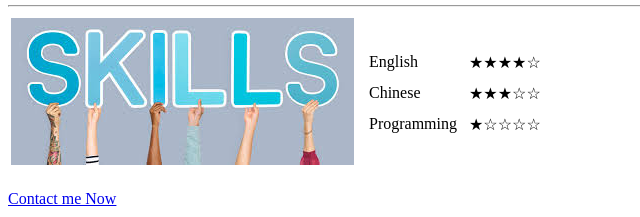
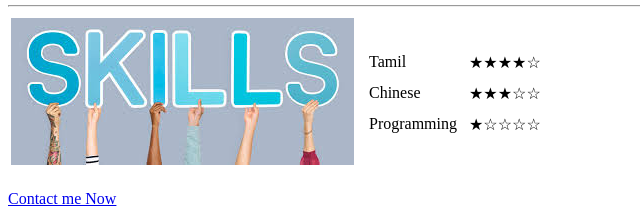
Before and after one commit to chunweii/htmltutorial, a plain HTML site: page index.html in a window 1280 px wide. Shown: the part 380-597 px from the top of the page, 0-640 px from the left. Drawn offline with Linux system fonts and the light colour scheme.

Commit message:
Change English to Tamil

```diff
--- a/index.html
+++ b/index.html
@@ -31,7 +31,7 @@
         <td>
           <table cellspacing="10">
             <tr>
-              <td>English</td>
+              <td>Tamil</td>
               <td>★★★★☆</td>
             </tr>
             <tr>
```
